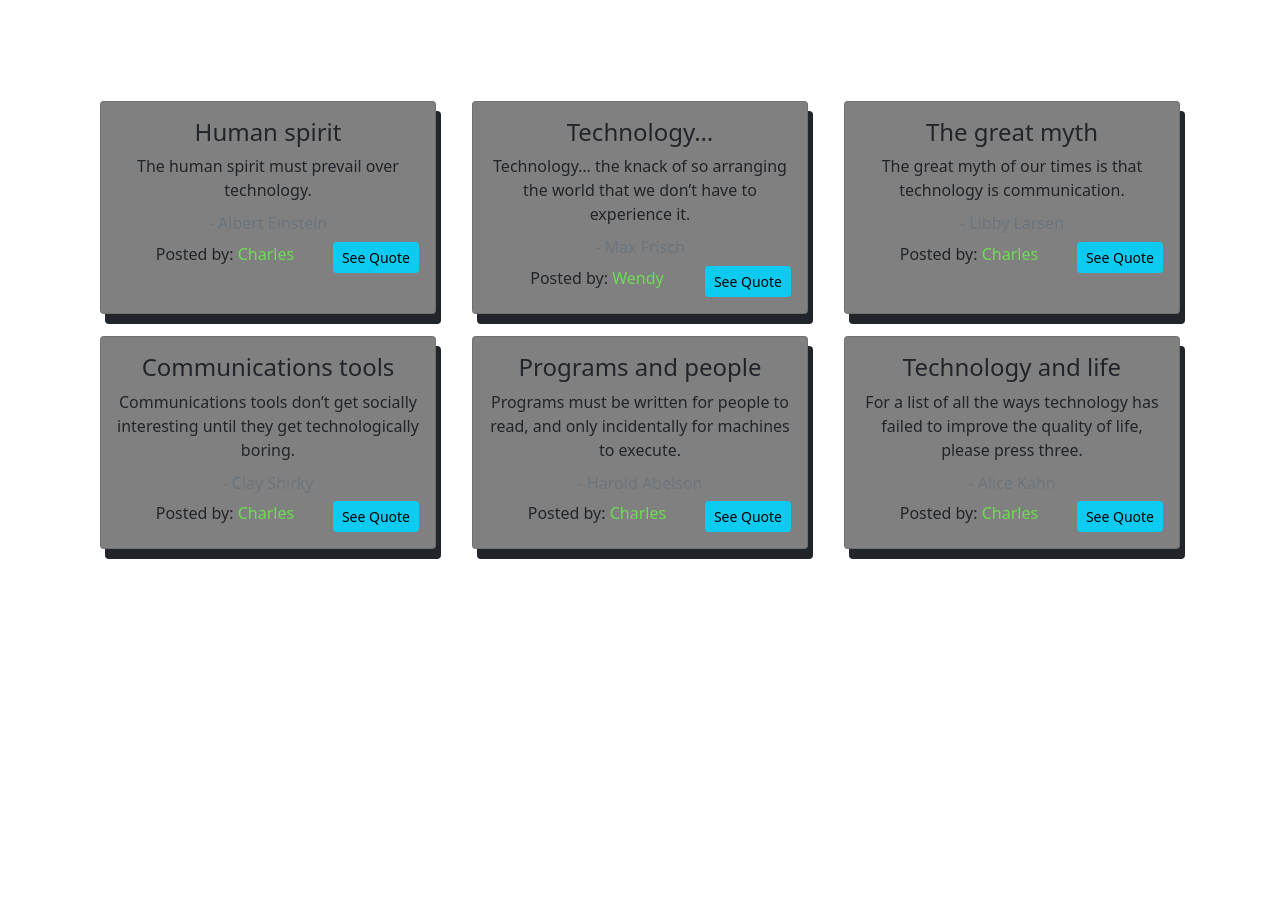
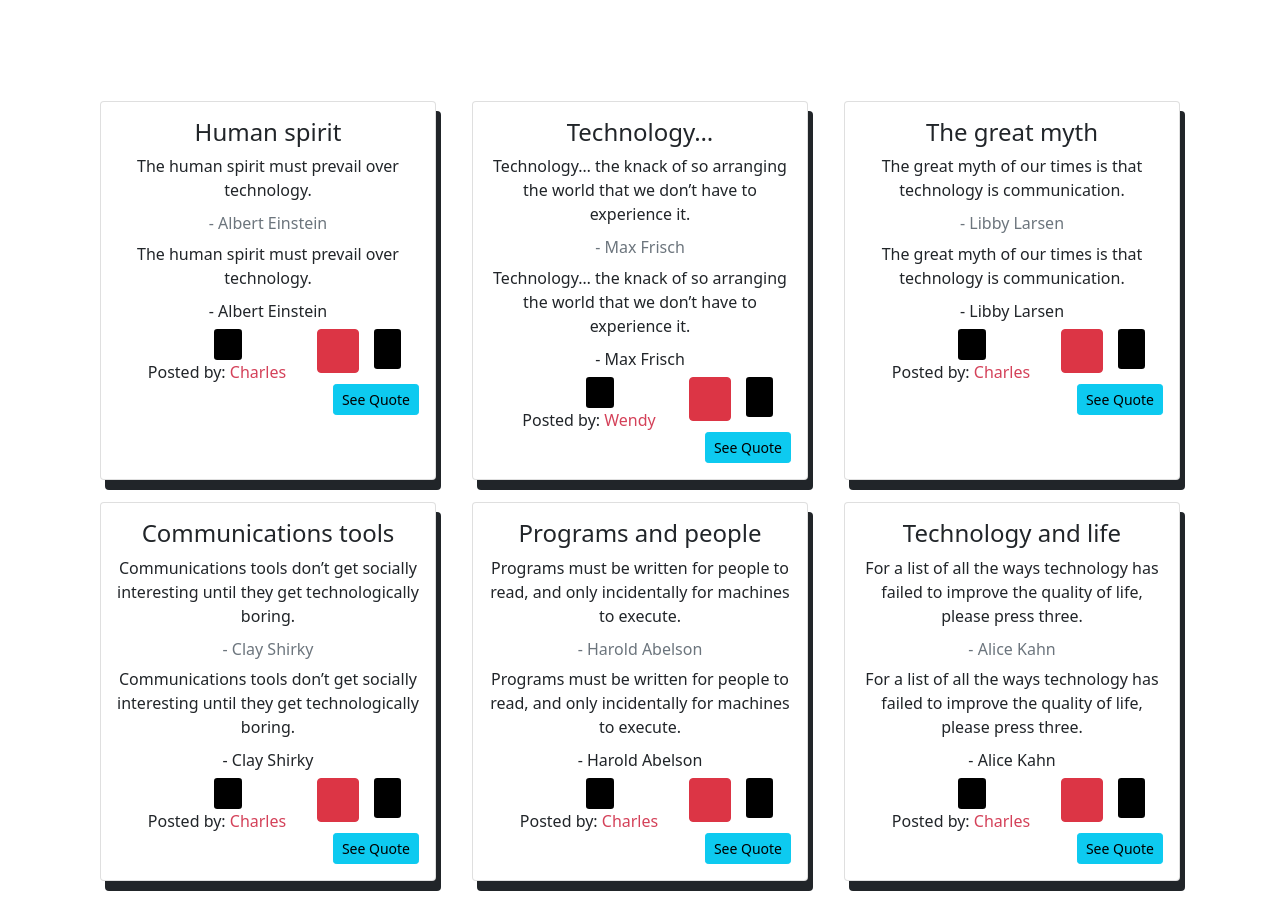
Before and after one commit to joey57/Quotes, an Angular app: page / in a window 1280 px wide. Before the commit the page ends 800 px from the top, so only its background shows below. Built offline with nearby package versions, Linux system fonts and the light colour scheme.

Commit message:
changed quote component css

```diff
--- a/src/app/quote-detail/quote-detail.component.css
+++ b/src/app/quote-detail/quote-detail.component.css
@@ -0,0 +1,22 @@
+#del,#delete{
+  font-size: 20px;
+  float: right;
+  margin-right: 2%;
+}
+#like{
+  font-size: 12px;
+}
+#dislike{
+  font-size: 12px;
+}
+.hate{
+  margin-left: 10px;
+  background-color: black;
+  color: white;
+}
+hr{
+  background-color: darkcyan;
+}
+#button{
+  margin-bottom: 10%;
+}
--- a/src/app/quote-detail/quote-detail.component.html
+++ b/src/app/quote-detail/quote-detail.component.html
@@ -1 +1,7 @@
-<p>quote-detail works!</p>
+<p class="card-text">{{quoty.quote}}</p>
+<h6 class="card-subtitle mb-2 text"> - {{quoty.author}}</h6>
+<div class="container-fluid" id="buttons">
+  <button class="btn btn-sm hate" id="hate"><i class="fa-solid fa-thumbs-up" id="like"></i></button>
+  <button class="btn btn-sm hate" id="del"><i class="fa-solid fa-thumbs-down" id="dislike"></i></button>
+  <button class="btn btn-md btn-danger" id="del"><i class="fa-solid fa-trash"></i></button>
+  </div>
--- a/src/app/quote/quote.component.css
+++ b/src/app/quote/quote.component.css
@@ -1,5 +1,5 @@
 h1{
-  font-family: Arial, Helvetica, sans-serif;
+  font-family: 'Oxygen', sans-serif;
   color: white;
   text-align: center;
   font-weight: bolder;
@@ -7,7 +7,7 @@
   padding-top: 2%;
 }
 #name{
-  color: rgb(109, 221, 81);
+  color: rgb(212, 65, 89);
 }
 .all-cards{
   display: flex;
@@ -19,6 +19,6 @@
 }
 .card{
   margin-bottom: 2%;
-  background-color: grey;
+  background-color: white;
   box-shadow: 5px 10px;
 }
--- a/src/app/quote/quote.component.html
+++ b/src/app/quote/quote.component.html
@@ -6,6 +6,7 @@
         <h4 class="card-title">{{quote.title}}</h4>
         <p class="card-text">{{quote.quote}}</p>
         <h6 class="card-subtitle mb-2 text-muted"> - {{quote.author}}</h6>
+        <app-quote-detail bind-quoty="quote"></app-quote-detail>
         <span class="card-subtitle mb-2">Posted by: <span id="name">{{quote.name}}</span></span>
         <button class="btn btn-info btn-sm" id="quotes-button">See Quote</button>
       </div>
```
